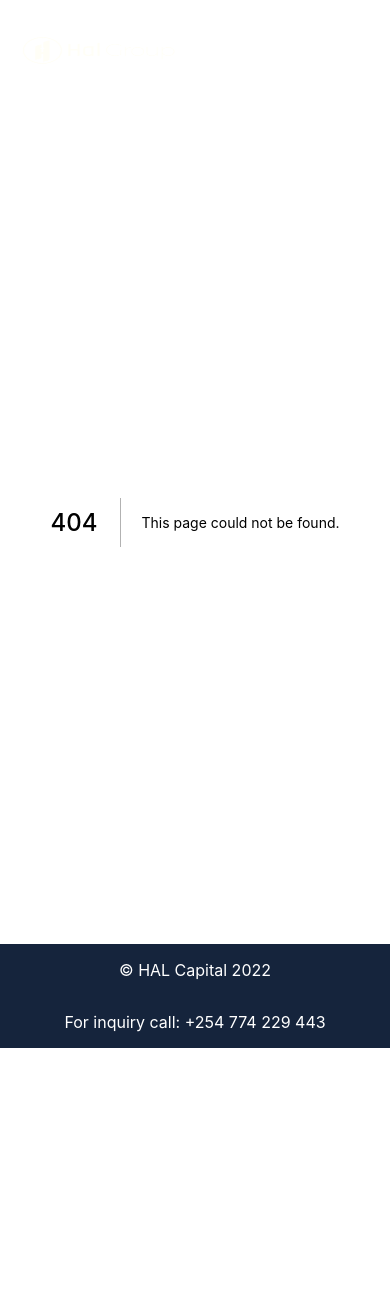
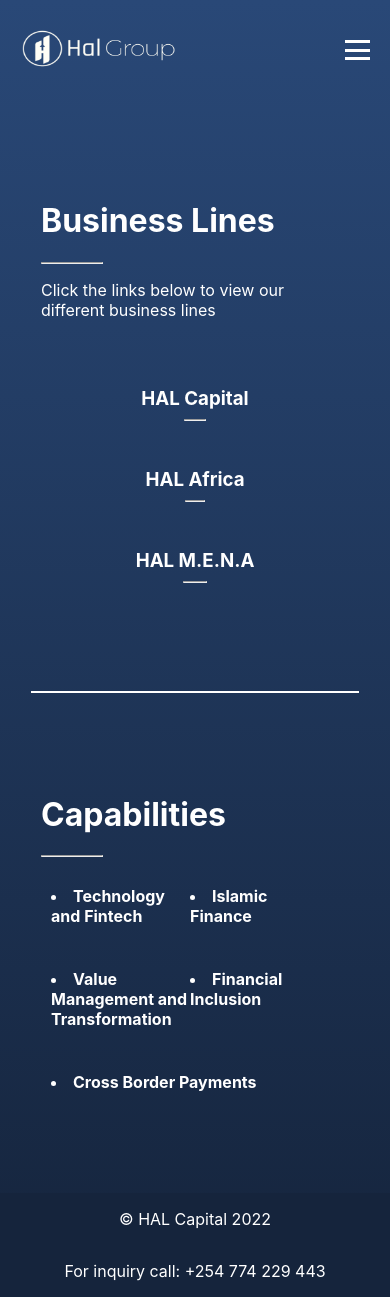
Before and after one commit to oyugibear/HAL, a Next.js app: page /Business in a window 390 px wide. Before the commit this address had no page. Before the commit the page ends 1048 px from the top, so only its background shows below. Built offline with nearby package versions, Linux system fonts and the light colour scheme.

Commit message:
finished the app

```diff
--- a/components/Navbar.jsx
+++ b/components/Navbar.jsx
@@ -14,6 +14,12 @@
     const handleContacts = async () => {
         router.push('/Contacts');
     }
+    const handleTeam = async () => {
+        router.push('/Team');
+    }
+    const handleBusiness = async () => {
+        router.push('/Business');
+    }
 
     const [open, setOpen] = useState(false);
 
@@ -21,13 +27,22 @@
         <div className={styles.container}>
             <div className={styles.item}>
                 <div className={styles.logo}>
-                    <Image src="/img/logo.png" fill="" width="265" height="50" className={styles.logoImg}/>
+                    <Link href='/'>
+                        <a>
+                        <Image src="/img/logo.png" fill="" width="195" height="50" className={styles.logoImg}/>
+                        </a>
+                    </Link>
                 </div>
             </div>
             <div className={styles.item}>
                 <ul className={styles.list}>
                     <li className={styles.listItem} onClick={handleHome}> Home </li>
-                    <li className={styles.listItem}>Business Lines</li>
+                    <li className={styles.listItem} onClick={handleTeam}> Team </li>
+                    <Link href='/Business'>
+                        <a>
+                        <li className={styles.listItem}>Business Lines</li>
+                        </a>
+                    </Link>
                     <li className={styles.listItem} onClick={handleContacts}>Contact Us</li>
                 </ul>
             </div>
@@ -38,7 +53,8 @@
             </div>
             <ul onClick={() => setOpen(false)} className={styles.menu} style={{right: open ? "0px" : "-50vw"}}>
                 <li className={styles.menuItem} onClick={handleHome}> Home </li>
-                <li className={styles.menuItem}>Business Lines</li>
+                <li className={styles.listItem} onClick={handleTeam}> Team </li>
+                <li className={styles.menuItem} onClick={handleBusiness}>Business Lines</li>
                 <li className={styles.menuItem} onClick={handleContacts}>Contact Us</li>
             </ul>
         </div>
--- /dev/null
+++ b/pages/Business.jsx
@@ -0,0 +1,46 @@
+import Image from 'next/image'
+import React from 'react'
+import styles from '../styles/Business.module.css'
+
+const Business = () => {
+  return (
+    <div className={styles.container}>
+      <div className={styles.wrapper}>
+        <div className={styles.itemTwo}>
+          <div className={styles.text}>
+            <h1>Business Lines</h1>
+            <hr align="left" className={styles.line}/>
+            <p>Click the links below to view our different business lines</p>
+            <div className={styles.urlList}>
+                <h3 className={styles.url}>HAL Capital <hr align="center" className={styles.line}/></h3>
+                <h3 className={styles.url}>HAL Africa  <hr align="center" className={styles.line}/></h3>
+                <h3 className={styles.url}>HAL M.E.N.A <hr align="center" className={styles.line}/></h3>
+            </div>
+          </div>
+        </div>
+        <div className={styles.barrier}></div>
+        <div className={styles.itemOne}>
+          <div className={styles.text}>
+            <h1>Capabilities</h1>
+            <hr align="left" className={styles.line}/>
+            <div className={styles.list}>
+              <div className={styles.listWrapper}>
+                <h4 className={styles.listItem}><li>Technology and Fintech</li></h4>
+                <h4 className={styles.listItem}><li>Islamic Finance</li></h4>
+              </div>
+              <div className={styles.listWrapper}>
+                <h4 className={styles.listItem}><li>Value Management and Transformation</li></h4>
+                <h4 className={styles.listItem}><li>Financial Inclusion</li></h4>
+              </div>
+              <div className={styles.listWrapper}>
+                <h4 className={styles.listItem}><li>Cross Border Payments</li></h4>
+              </div>
+            </div>
+          </div>
+        </div>
+      </div>
+    </div>
+  )
+}
+
+export default Business
--- /dev/null
+++ b/styles/Business.module.css
@@ -0,0 +1,115 @@
+.container{
+    height: calc(100vh - 100px);
+    display: flex;
+    flex-direction: column;
+    justify-content: center;
+    align-items: center;
+    overflow: hidden;
+    color: #fff;
+}
+
+.wrapper{
+    width: 100%;
+    height: 100%;
+    display: flex;
+    flex-direction: row;
+    justify-content: center;
+    align-items: center;
+    overflow: hidden;
+}
+
+.itemOne{
+    margin: 5rem;
+}
+
+.itemTwo{
+    margin: 5rem;
+}
+
+.barrier{
+    border: 1px solid #fff;
+    height: 40%;
+}
+
+.list{
+    width: 100%;
+    display: flex;
+    flex-direction: column;
+    padding: 0 10px;
+}
+
+.listWrapper{
+    width: 100%;
+    display: flex;
+    flex-direction: row;
+    padding: 0 10px;
+    justify-content: space-between;
+
+}
+
+.listItem{
+    width: 100%;
+    display: flex;
+    flex-direction: row;
+}
+
+.line{
+    width: 20%;
+    height: 1px;
+    background: #fff;
+    align-items: start;
+    justify-content: start;
+    left: 0;
+}
+
+.urlList{
+    display: flex;
+    flex-direction: row;
+    justify-content: space-between;
+}
+
+.url{
+    cursor: pointer;
+}
+
+@media screen and (max-width: 480px) {
+    .container{
+        display: flex;
+        flex-direction: column;
+        height: 100%;
+        width: 100%;
+    }
+
+    .wrapper{
+        flex-direction: column;
+        width: 120%;
+    }
+
+    .barrier{
+        border: 1px solid #fff;
+        width: 70%;
+    }
+
+    .listWrapper{
+        width: 100%;
+        display: flex;
+        flex-direction: row;
+        justify-content: space-between;
+        padding-left: 0;
+    }
+
+    .listItem{
+        width: 100%;
+        display: flex;
+        flex-direction: row;
+        padding-left: 0;
+    }
+
+    .urlList{
+        display: flex;
+        flex-direction: column;
+        justify-content: center;
+        align-items: center;
+        padding-top: 2rem;
+    }
+}
--- a/styles/Navbar.module.css
+++ b/styles/Navbar.module.css
@@ -25,6 +25,10 @@
 
 .hamburger{
     display: none;
+}
+
+.logo{
+    cursor: pointer;
 }
 
 .menu{
@@ -85,5 +89,8 @@
 
     .menuItem{
         margin: 2rem;
+        display: flex;
+        align-items: center;
+        justify-content: center;
     }
 }
--- /dev/null
+++ b/styles/Team.module.css
@@ -0,0 +1,92 @@
+.container{
+    height: calc(100vh - 100px);
+    display: flex;
+    flex-direction: column;
+    justify-content: center;
+    align-items: center;
+    overflow: hidden;
+    color: #fff;
+}
+
+.welcomeText{
+    width: 40%;
+    margin: 0 5rem;
+}
+
+.wrapper{
+    width: 100%;
+    height: 100%;
+    display: flex;
+    flex-direction: column;
+    justify-content: center;
+
+}
+
+.items{
+    width: 100%;
+    display: flex;
+    flex-direction: row;
+    justify-content: center;
+    align-items: center;
+
+}
+
+.line{
+    width: 20%;
+    height: 1px;
+    background: #fff;
+    align-items: start;
+    justify-content: start;
+    left: 0;
+}
+
+.itemOne{
+    width: 40%;
+    margin: 5rem;
+}
+
+.itemTwo{
+    width: 40%;
+    margin: 5rem;
+}
+
+@media screen and (max-width: 480px) {
+    .container{
+        display: flex;
+        flex-direction: column;
+        height: 100%;
+        width: 100%;
+    }
+
+    .wrapper{
+        display: flex;
+        flex-direction: column;
+        width: 80%;
+        align-items: center;
+        justify-content: center;
+        flex-direction: column;
+    }
+
+    .welcomeText{
+        width: 100%;
+        margin: 0 5rem;
+    }
+
+
+    .items{
+        display: flex;
+        align-items: center;
+        justify-content: center;
+        flex-direction: column;
+        width: 100%;
+    }
+
+    .itemOne{
+        width: 100%;
+        margin: 2rem;
+    }
+    .itemTwo{
+        width: 100%;
+        margin: 2rem;
+    }
+}
--- a/styles/Welcome.module.css
+++ b/styles/Welcome.module.css
@@ -90,7 +90,7 @@
     .container{
         display: flex;
         flex-direction: column;
-        height: 110vh;
+        height: 100%;
     }
 
     .wrapper{
```
Also changed, not shown: pages/Team.jsx (added, +71 -0 lines), public/img/line.png (added).
